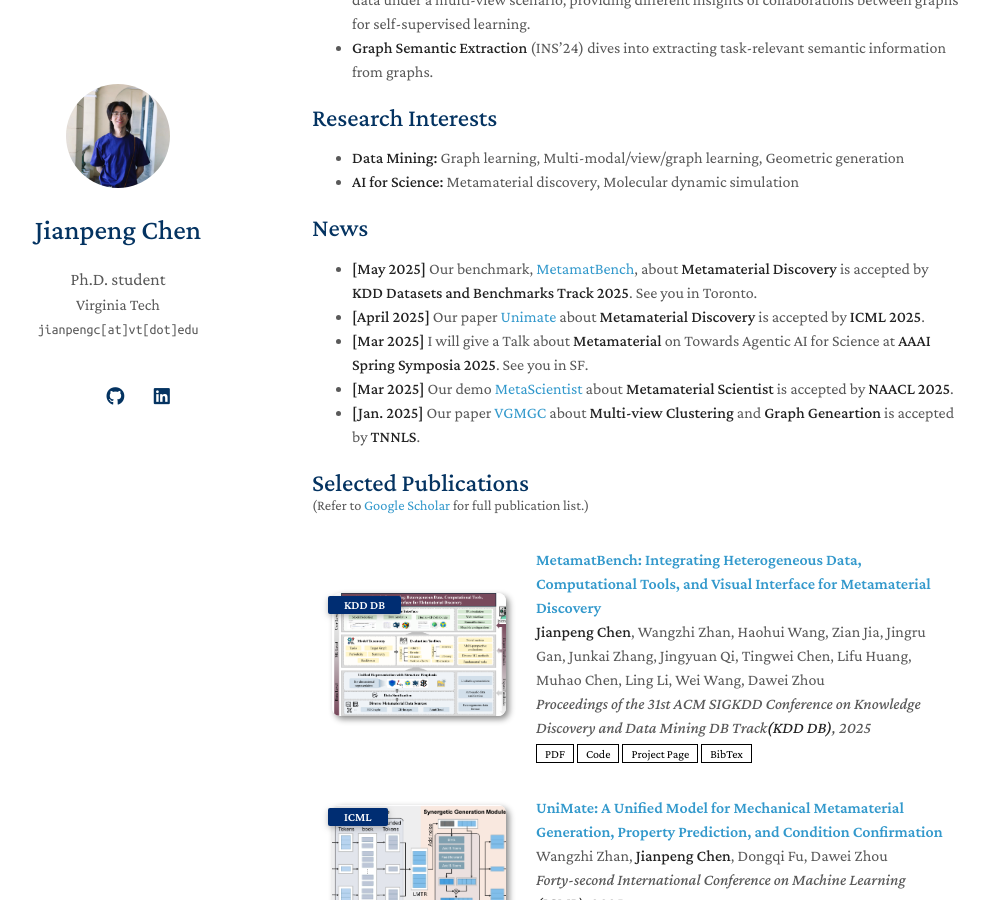
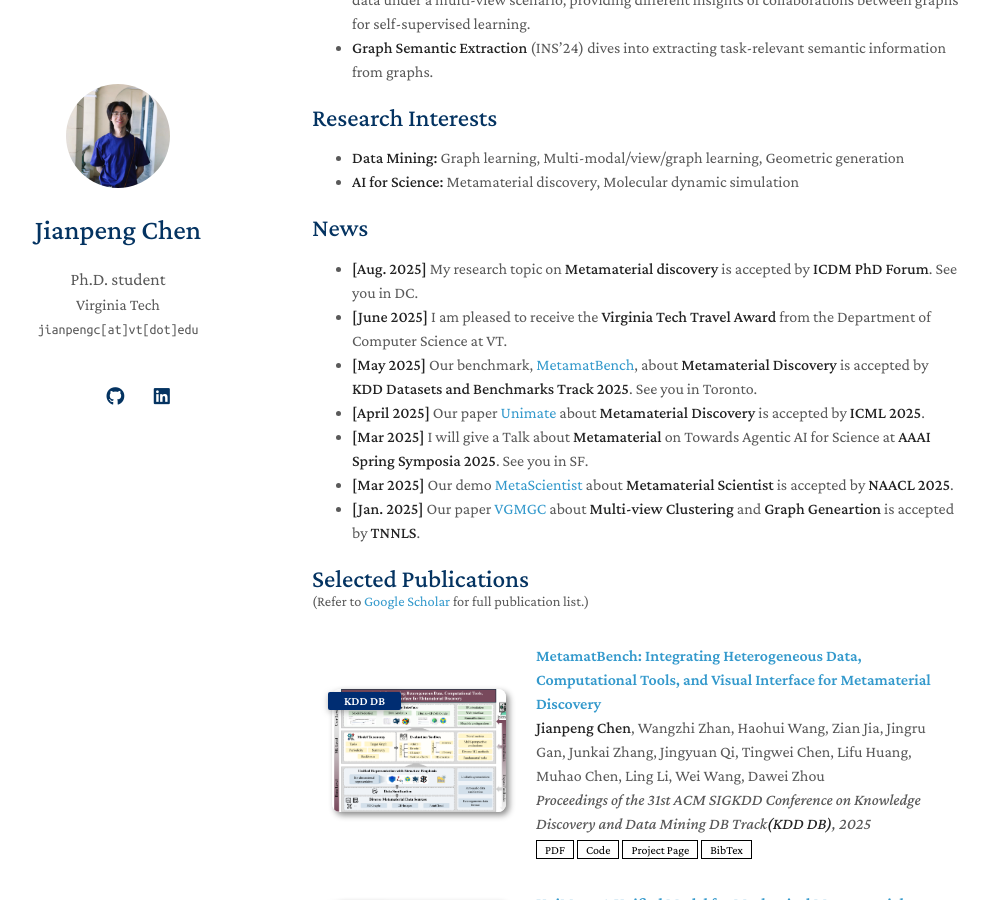
Before and after one commit to cjpcool/cjpcool.github.io, a Jekyll site: the page built from index.md, in a window 1280 px wide and 900 px high, scrolled down 569 px. Shown: the whole window, without its empty margins (158-1147 px from the left). Built offline with Jekyll 4.4.1, drawn with Linux system fonts in a browser that asks for light colours; a style sheet for code colours, icons or effects is not loaded; our own code applies the rules of GitHub Pages for plain Markdown files.

Commit message:
Add news updates for research and awards

```diff
--- a/index.md
+++ b/index.md
@@ -24,7 +24,8 @@
 - **AI for Science:** Metamaterial discovery, Molecular dynamic simulation
 
 ## News
-
+- **[Aug. 2025]** My research topic on **Metamaterial discovery** is accepted by **ICDM PhD Forum**. See you in DC.
+- **[June 2025]** I am pleased to receive the **Virginia Tech Travel Award** from the Department of Computer Science at VT.
 - **[May 2025]** Our benchmark, [MetamatBench](https://arxiv.org/abs/2505.20299), about **Metamaterial Discovery** is accepted by **KDD Datasets and Benchmarks Track 2025**. See you in Toronto.
 - **[April 2025]** Our paper [Unimate]() about **Metamaterial Discovery** is accepted by **ICML 2025**.
 - **[Mar 2025]** I will give a Talk about **Metamaterial** on Towards Agentic AI for Science at **AAAI Spring Symposia 2025**. See you in SF.
```
